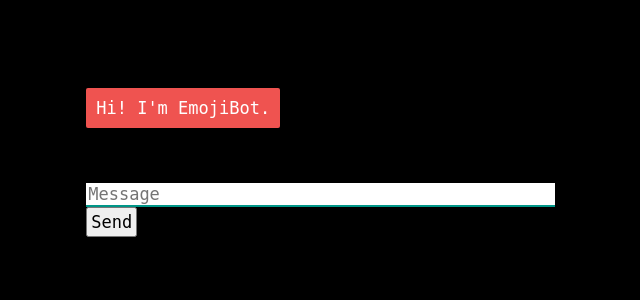
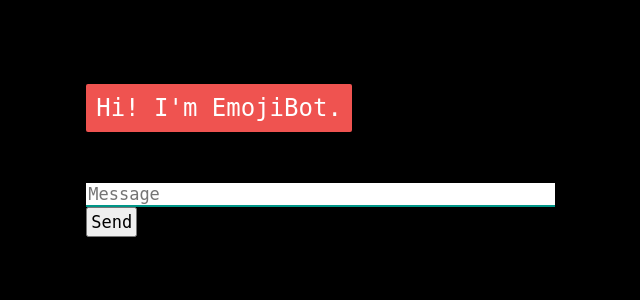
Before and after one commit to BiQii/emojibot, a Flask app: page / in a window 1280 px wide. Shown: the top 300 px of the page, without its empty margins (301-941 px from the left). Run offline with Flask 2, Linux system fonts and the light colour scheme; some libraries are stand-ins or nearby versions.

Commit message:
change font size

```diff
--- a/static/style.css
+++ b/static/style.css
@@ -64,7 +64,7 @@ h3 {
 .botText {
     color: white;
     font-family: monospace;
-    font-size: 17px;
+    font-size: 24px;
     text-align: left;
     line-height: 30px;
 }
```
